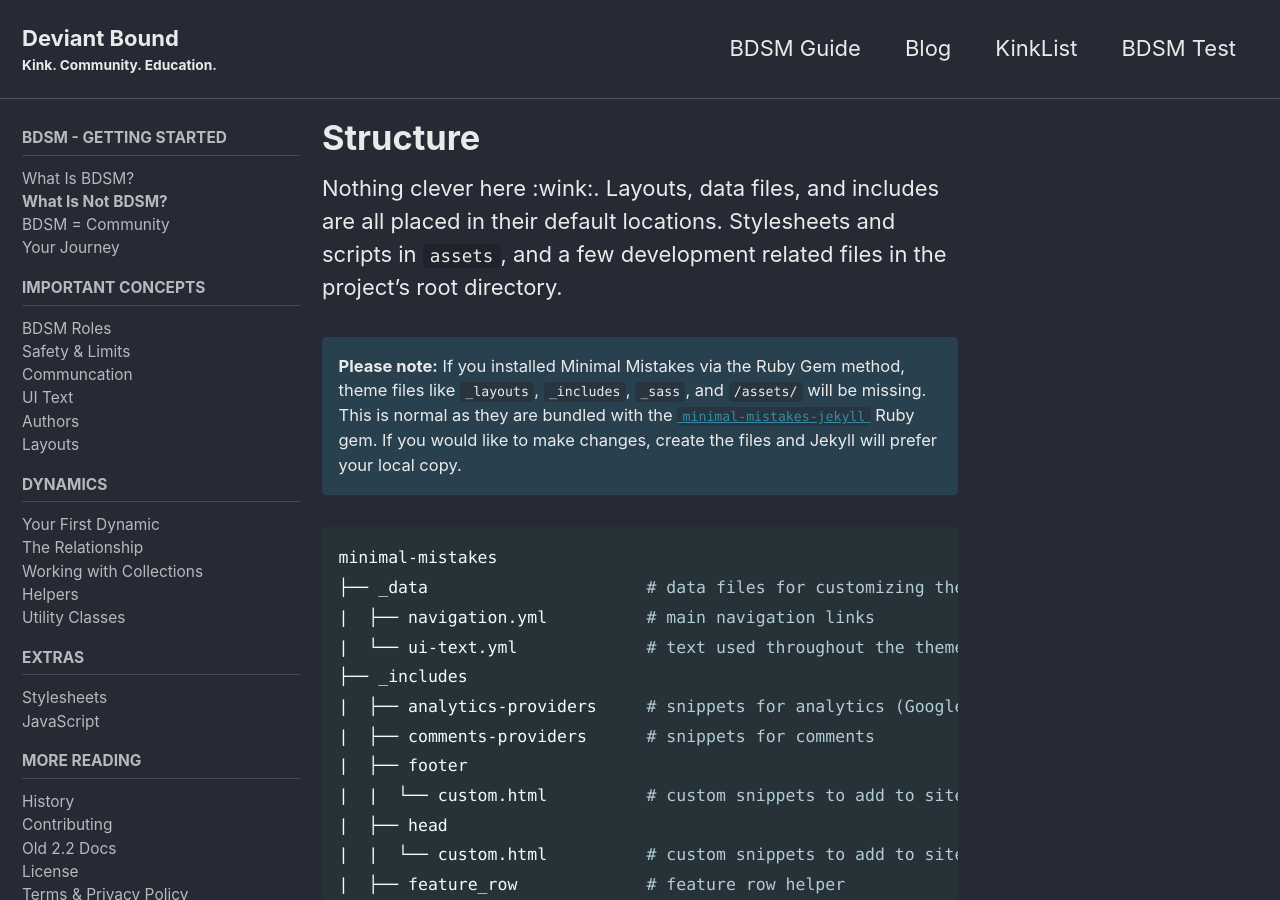
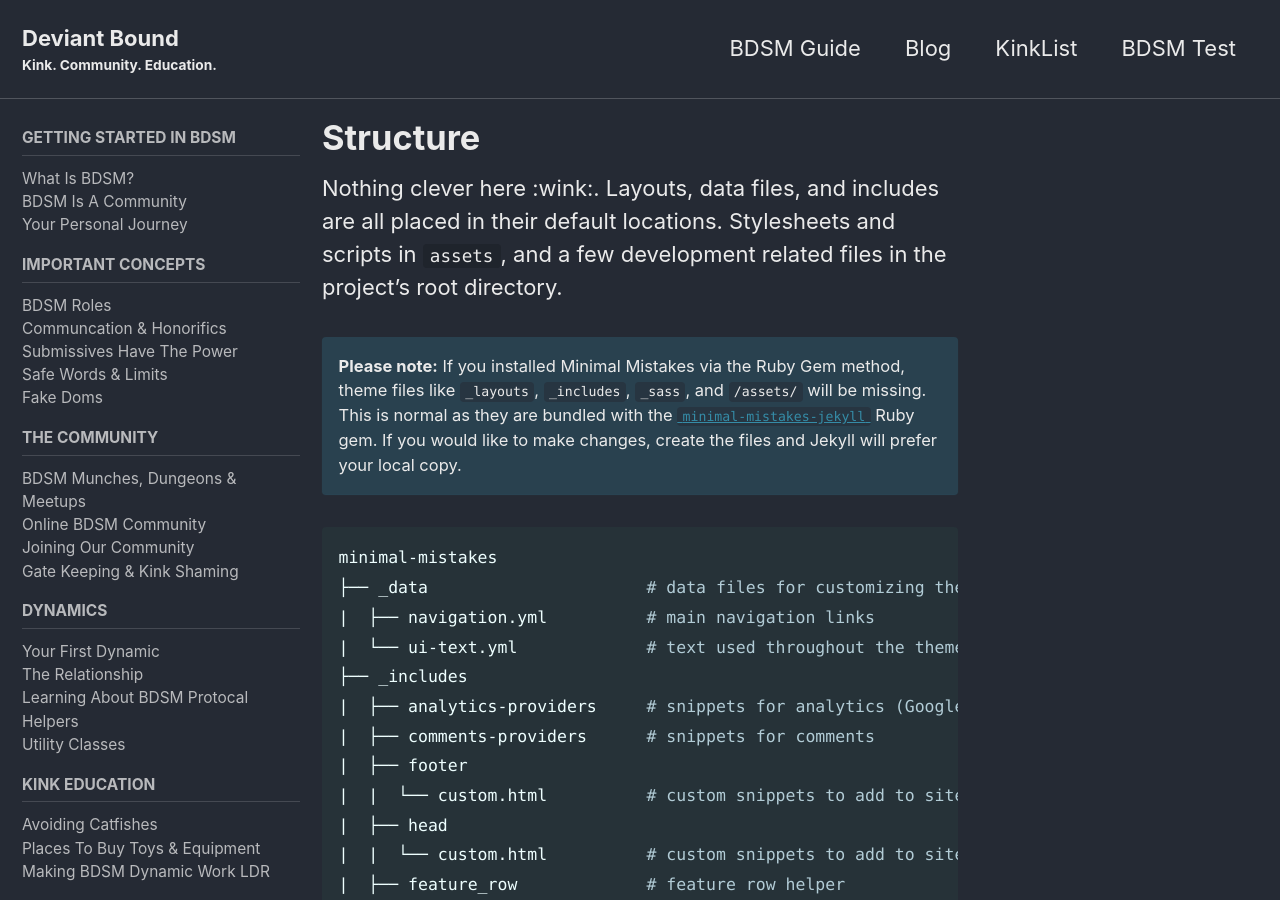
Before and after one commit to TempusOwl/db-site, a Jekyll site: the page built from _docs/02-structure.md, in a window 1280 px wide and 900 px high. Built offline with Jekyll 4.4.1, drawn with Linux system fonts in a browser that asks for light colours; cached includes are drawn as plain includes.

Commit message:
Category Update

```diff
--- a/_data/navigation.yml
+++ b/_data/navigation.yml
@@ -32,29 +32,35 @@
 
 # documentation links
 docs:
-  - title: BDSM - Getting Started
+  - title: Getting Started In BDSM
     children:
       - title: "What Is BDSM?"
         url: /docs/bdsm-guide/
-      - title: "What Is Not BDSM?"
-        url: /docs/structure/
-      - title: "BDSM = Community"
+      - title: "BDSM Is A Community"
         url: /docs/installation/
-      - title: "Your Journey"
+      - title: "Your Personal Journey"
         url: /docs/upgrading/
   - title: Important Concepts
     children:
       - title: "BDSM Roles"
         url: /docs/configuration/
-      - title: "Safety & Limits"
+      - title: "Communcation & Honorifics"
+        url: /docs/navigation/
+      - title: "Submissives Have The Power"
+        url: /docs/authors/
+      - title: "Safe Words & Limits"
         url: /docs/overriding-theme-defaults/
-      - title: "Communcation"
-        url: /docs/navigation/
-      - title: "UI Text"
+      - title: "Fake Doms"
         url: /docs/ui-text/
-      - title: "Authors"
-        url: /docs/authors/
-      - title: "Layouts"
+  - title: The Community
+    children:
+      - title: "BDSM Munches, Dungeons & Meetups"
+        url: /docs/posts/
+      - title: "Online BDSM Community"
+        url: /docs/posts/
+      - title: "Joining Our Community"
+        url: /docs/posts/
+      - title: "Gate Keeping & Kink Shaming"
         url: /docs/layouts/
   - title: Dynamics
     children:
@@ -62,30 +68,28 @@
         url: /docs/posts/
       - title: "The Relationship"
         url: /docs/pages/
-      - title: "Working with Collections"
+      - title: "Learning About BDSM Protocal"
         url: /docs/collections/
       - title: "Helpers"
         url: /docs/helpers/
       - title: "Utility Classes"
         url: /docs/utility-classes/
-  - title: Extras
+  - title: Kink Education
     children:
-      - title: "Stylesheets"
+      - title: "First Aid & Treatment"
         url: /docs/stylesheets/
-      - title: "JavaScript"
+      - title: "Using BDSM / Sex Toys"
         url: /docs/javascript/
-  - title: More Reading
+      - title: "Shibari"
+        url: /docs/stylesheets/
+      - title: More Reading
     children:
-      - title: "History"
-        url: /docs/history/
-      - title: "Contributing"
-        url: /docs/contributing/
-      - title: "Old 2.2 Docs"
-        url: /docs/docs-2-2/
-      - title: "License"
-        url: /docs/license/
-      - title: "Terms &amp; Privacy Policy"
-        url: /terms/
+      - title: "Avoiding Catfishes"
+        url: /docs/stylesheets/
+      - title: "Places To Buy Toys & Equipment"
+        url: /docs/javascript/
+      - title: "Making BDSM Dynamic Work LDR"
+        url: /docs/stylesheets/
 
 # sidebar navigation list sample
 sidebar-sample:
```
